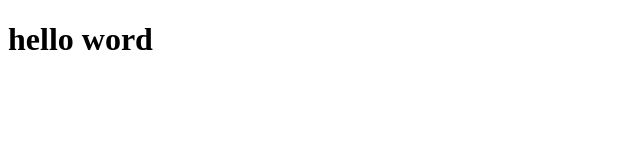
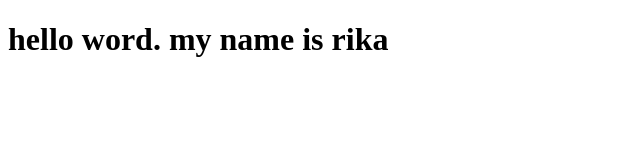
Before and after one commit to Kimdarika/rikash, a plain HTML site: page index.html in a window 1280 px wide. Shown: the whole page, without its empty margins (0-640 px from the left). Drawn offline with Linux system fonts and the light colour scheme.

Commit message:
rikash file

```diff
--- a/index.html
+++ b/index.html
@@ -6,6 +6,6 @@
     <title>Document</title>
 </head>
 <body>
-    <h1>hello word </h1>
+    <h1>hello word. my name is rika</h1>
 </body>
 </html>
```
